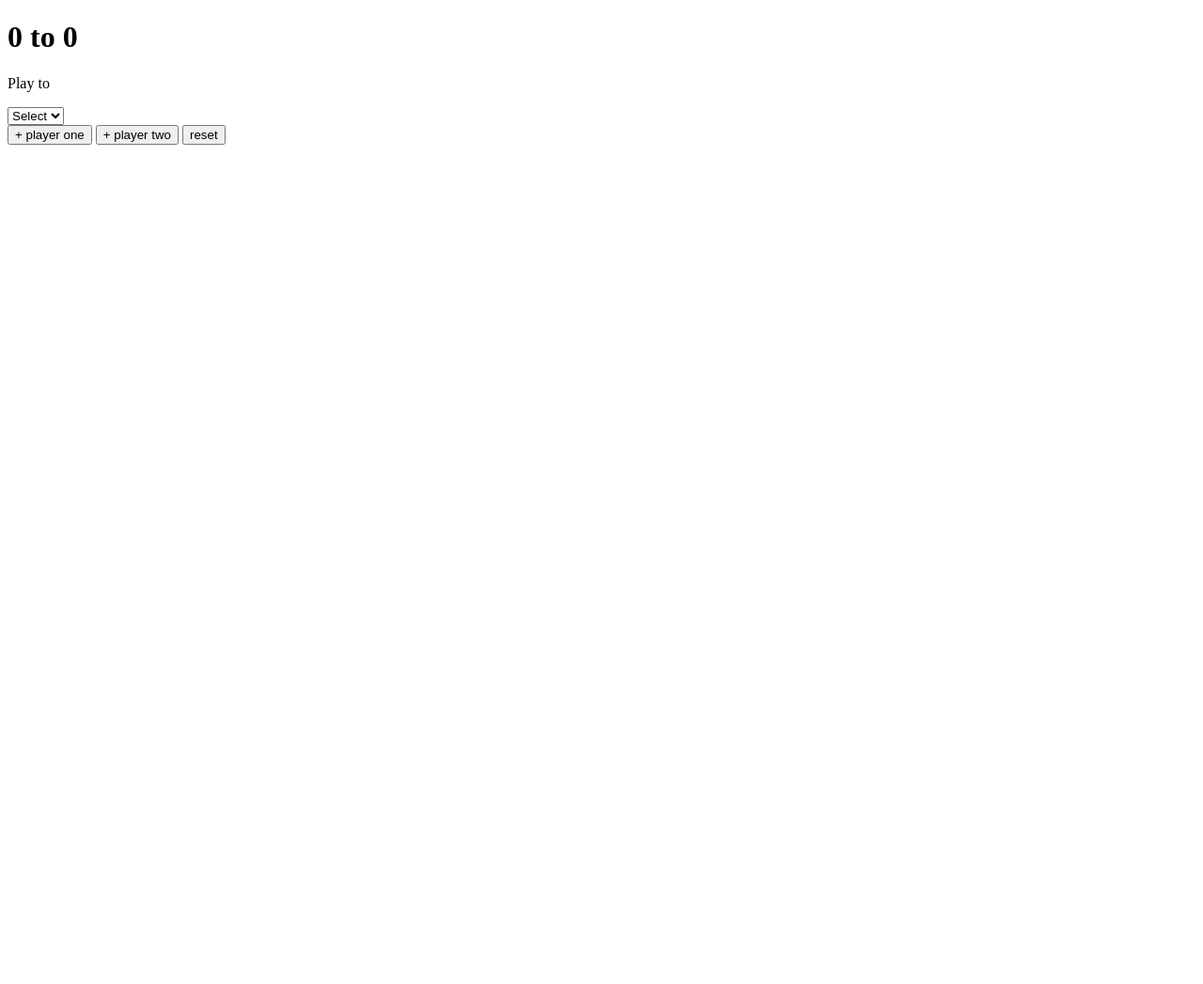
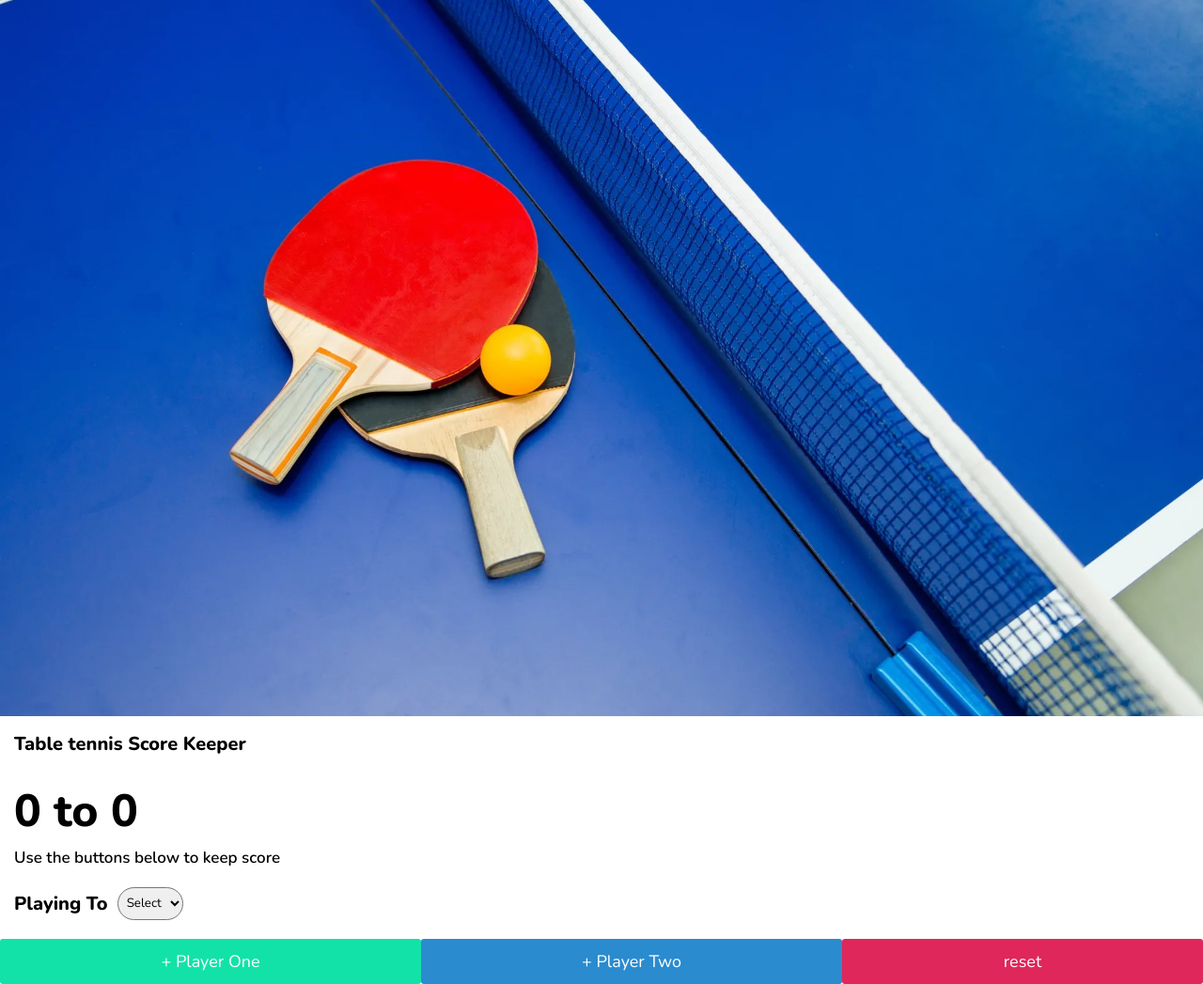
Before and after one commit to Lhinglhingrchy/Score-Keeper, a plain HTML site: page index.html in a window 1280 px wide. Shown: the whole page at 94% size. Before the commit the page ends 800 px from the top, so only its background shows below. Drawn offline with nearby package versions, Linux system fonts and the light colour scheme.

Commit message:
add style

```diff
--- a/app.js
+++ b/app.js
@@ -29,6 +29,9 @@ player1Btn.addEventListener("click", function () {
     // 4.4 ถ้าคะแนนถึง winning score ที่เราตั้งไว้แล้ว จะไม่สามารถกดต่อได้ ก็คือให้ค่าเป็น true
     if (player1Score == winningScore) {
       isGameover = true;
+      // 10. ทำให้การแสดงผลคะแนนเปลี่ยนเมื่อจบเกม ผู้ชนะ เลขจะเปลี่ยนเป็นสีเขียว ผู้แพ้ เลขจะเปลี่ยนเป็นสีแดง
+      player1Display.style.color = "green";
+      player2Display.style.color = "red";
     }
   }
   player1Display.textContent = player1Score; // 3.4 นำคะแนนของ player 1 แสดงผลลงไป
@@ -40,6 +43,9 @@ player2Btn.addEventListener("click", function () {
     player2Score = player2Score + 1; // 3.5 เมื่อคลิก ให้ที่เก็บคะแนนของ player 2 เพิ่มขึ้นทีละ 1
     if (player2Score == winningScore) {
       isGameover = true;
+      //   11. ใส่ค่าให้ทั้งปุ่มผู้เล่น 1 และ 2
+      player2Display.style.color = "green";
+      player1Display.style.color = "red";
     }
   }
   player2Display.textContent = player2Score; //3.6 นำคะแนนของ player แสดงผลลงไป
@@ -62,4 +68,7 @@ function reset() {
   player2Score = 0; // ทำให้ค่ากลับมาเป็น 0 เหมือนเดิม
   player1Display.textContent = player1Score; // ให้การแสดงผลเท่ากับค่า 0 ตามที่เราเซตไว้
   player2Display.textContent = player2Score; // ให้การแสดงผลเท่ากับค่า 0 ตามที่เราเซตไว้
+  // 12. เปลี่ยนให้สีที่แสดงผลกลับไปเป็นสีดำเหมือนเดิมตอนถูก reset
+  player1Display.style.color = "initial";
+  player2Display.style.color = "initial";
 }
--- a/index.html
+++ b/index.html
@@ -4,14 +4,22 @@
     <meta charset="UTF-8" />
     <meta name="viewport" content="width=device-width, initial-scale=1.0" />
     <title>Score Keeper</title>
+    <link rel="stylesheet" href="./style.css" />
   </head>
   <body>
-    <h1>
+    <div class="container">
+      <div class="image">
+        <img src="./pic/table-tennis.jpg" alt="table-tennis" />
+      </div>
+      <div class="title"><p>Table tennis Score Keeper</p></div>
+      <div class="score-container">
+        <div class="score-display">
           <span id="player-1-display">0</span> to
           <span id="player-2-display">0</span>
-    </h1>
-    <div>
-      <p>Play to</p>
+        </div>
+        <p class="score-suggest">Use the buttons below to keep score</p>
+        <div class="score-select">
+          <p>Playing To</p>
           <select id="play-to">
             <option value="" disabled selected hidden>Select</option>
             <option value="3">3</option>
@@ -21,9 +29,14 @@
             <option value="12">12</option>
           </select>
         </div>
-    <button id="player-1-btn">+ player one</button>
-    <button id="player-2-btn">+ player two</button>
+        <div class="all-buttons">
+          <button id="player-1-btn">+ Player One</button>
+          <button id="player-2-btn">+ Player Two</button>
           <button id="reset-btn">reset</button>
+        </div>
+      </div>
+    </div>
+
     <script src="./app.js"></script>
   </body>
 </html>
--- a/style.css
+++ b/style.css
@@ -0,0 +1,81 @@
+@import url("https://fonts.googleapis.com/css2?family=Nunito:ital,wght@0,200..1000;1,200..1000&display=swap");
+* {
+  padding: 0;
+  margin: 0;
+  font-family: "Nunito", sans-serif;
+}
+.container {
+  width: 100%;
+}
+.image img {
+  width: 100%;
+}
+.title {
+  /* border: solid 1px; */
+  padding: 10px 15px;
+}
+.title p {
+  font-size: 20px;
+  font-weight: 800;
+}
+.score-container {
+  /* border: solid 1px; */
+  display: flex;
+  flex-direction: column;
+  gap: 5px;
+}
+.score-display,
+.score-suggest,
+.score-select {
+  padding-left: 15px;
+}
+.score-display {
+  /* border: solid 1px; */
+  font-size: 48px;
+  font-weight: 800;
+  padding-top: 15px;
+}
+.score-suggest {
+  font-size: 17px;
+  font-weight: 600;
+}
+.score-select {
+  display: flex;
+  align-items: center;
+  gap: 10px;
+  padding-top: 15px;
+  padding-bottom: 15px;
+}
+.score-select p {
+  font-size: 20px;
+  font-weight: 800;
+}
+.score-select select {
+  padding: 0 5px;
+  border-radius: 20px;
+  width: 70px;
+  height: 35px;
+}
+.all-buttons {
+  display: flex;
+  /* border: solid 1px; */
+}
+.all-buttons button {
+  color: white;
+  border: none;
+  padding: 12px 0px;
+  border-radius: 3px;
+  font-size: 18px;
+}
+#player-1-btn {
+  background-color: #12e2a8;
+  width: 35%;
+}
+#player-2-btn {
+  background-color: #2a8bcf;
+  width: 35%;
+}
+#reset-btn {
+  background-color: #df275b;
+  width: 30%;
+}
```
Also changed, not shown: Screenshot (307).png (added), pic/table-tennis.jpg (added). Lines whose indentation alone changed are shown as unchanged.
